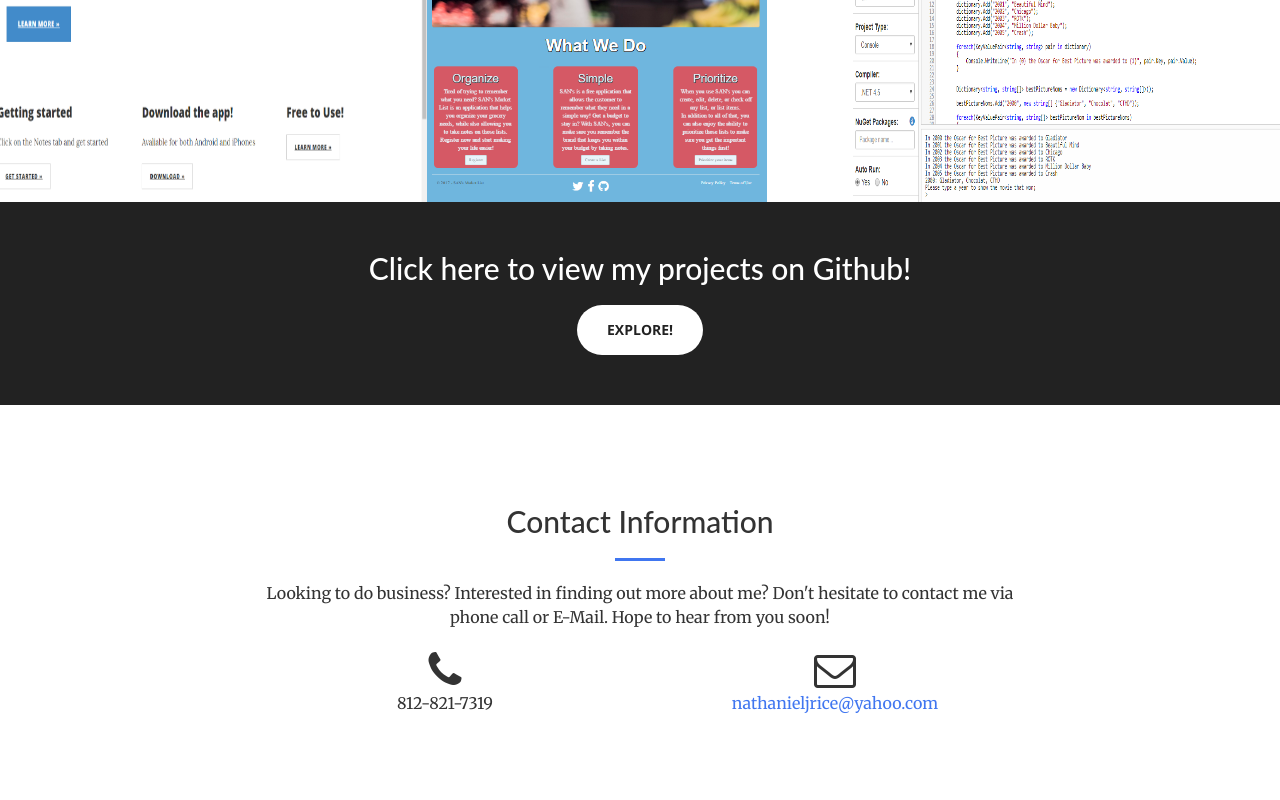
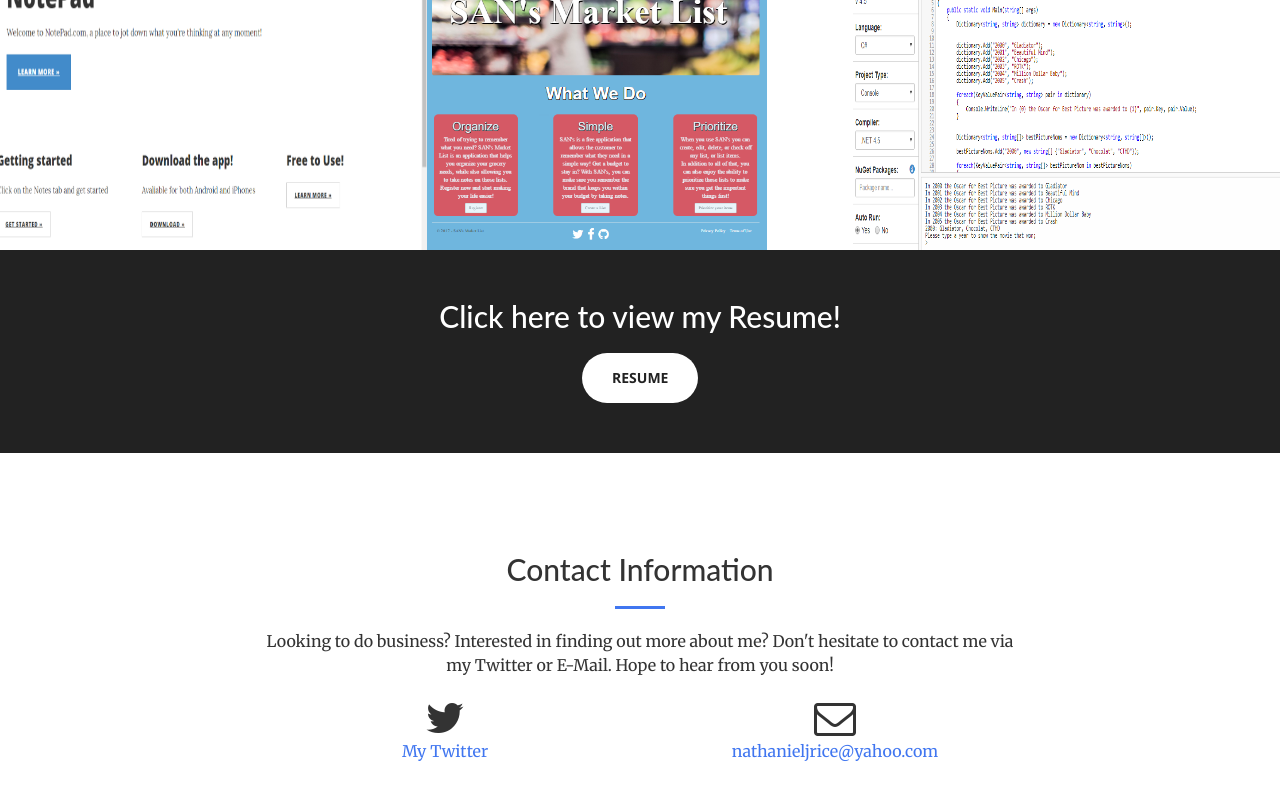
Before and after one commit to nathanjrice/nathanjrice.github.io, a website: page index.html in a window 1280 px wide. Shown: the part 2192-2992 px from the top of the page. Drawn offline with nearby package versions, Linux system fonts and the light colour scheme.

Commit message:
update buttons and about me

```diff
--- a/index.html
+++ b/index.html
@@ -85,7 +85,7 @@
                 <div class="col-lg-8 col-lg-offset-2 text-center">
                     <h2 class="section-heading">About Me</h2>
                     <hr class="light">
-                    <p class="text-faded">Hello! My name is Nathaniel J. Rice,  but my friends call me Nathan! I am a graduate of Eleven Fifty Academy. I am proficient in .Net languages, such as HTML and C#. I also have a basic understanding of Java Script. I am hoping for a long and fufiling career as a .Net Developer and a website creator!</p>
+                    <p class="text-faded">Hello! My name is Nathaniel J. Rice, but my friends call me Nathan! I am from a small town in Indiana called Gosport, where I currently live. I have spent many years looking for a career to call my own, and after attempting to create code I knew this was something I wanted to learn more about. I just recently started coding in March 2017; nonetheless I am excited to begin my career as a .NET Developer! Outside of code, I enjoy playing video games, helping my parents with our candy store (Nate's Candy Jar), and playing/spectating sporting events!</p>
                     <a href=" https://www.linkedin.com/in/nathanieljrice/" class="page-scroll btn btn-default btn-xl sr-button">Visit My Linkdin!</a>
                 </div>
             </div>
@@ -235,8 +235,8 @@
     <aside class="bg-dark">
         <div class="container text-center">
             <div class="call-to-action">
-                <h2>Click here to view my projects on Github!</h2>
-                <a href="https://github.com/nathanjrice" class="btn btn-default btn-xl sr-button">Explore!</a>
+                <h2>Click here to view my Resume!</h2>
+                <a href="https://docs.google.com/document/d/1ibfgBYmDR3wLafHkhNbRY1fbjkMesKMgGJLfYBgB_2k/edit" class="btn btn-default btn-xl sr-button">RESUME</a>
             </div>
         </div>
     </aside>
@@ -247,11 +247,11 @@
                 <div class="col-lg-8 col-lg-offset-2 text-center">
                     <h2 class="section-heading">Contact Information</h2>
                     <hr class="primary">
-                    <p>Looking to do business? Interested in finding out more about me? Don't hesitate to contact me via phone call or E-Mail. Hope to hear from you soon!</p>
+                    <p>Looking to do business? Interested in finding out more about me? Don't hesitate to contact me via my Twitter or E-Mail. Hope to hear from you soon!</p>
                 </div>
                 <div class="col-lg-4 col-lg-offset-2 text-center">
-                    <i class="fa fa-phone fa-3x sr-contact"></i>
-                    <p>812-821-7319</p>
+                    <i class="fa fa-twitter fa-3x sr-contact"></i>
+                    <p><a href="https://twitter.com/nathanieljrice">My Twitter</a></p>
                 </div>
                 <div class="col-lg-4 text-center">
                     <i class="fa fa-envelope-o fa-3x sr-contact"></i>
```
